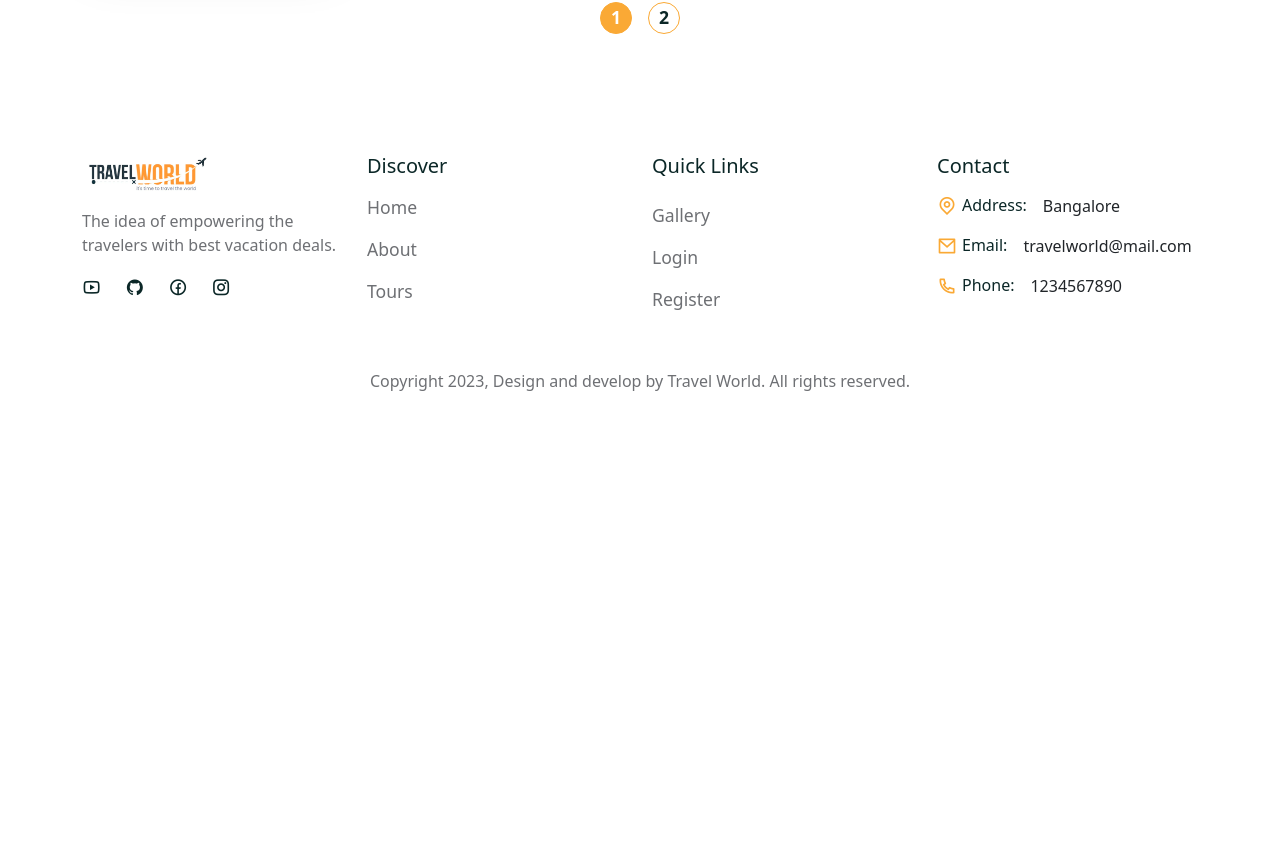
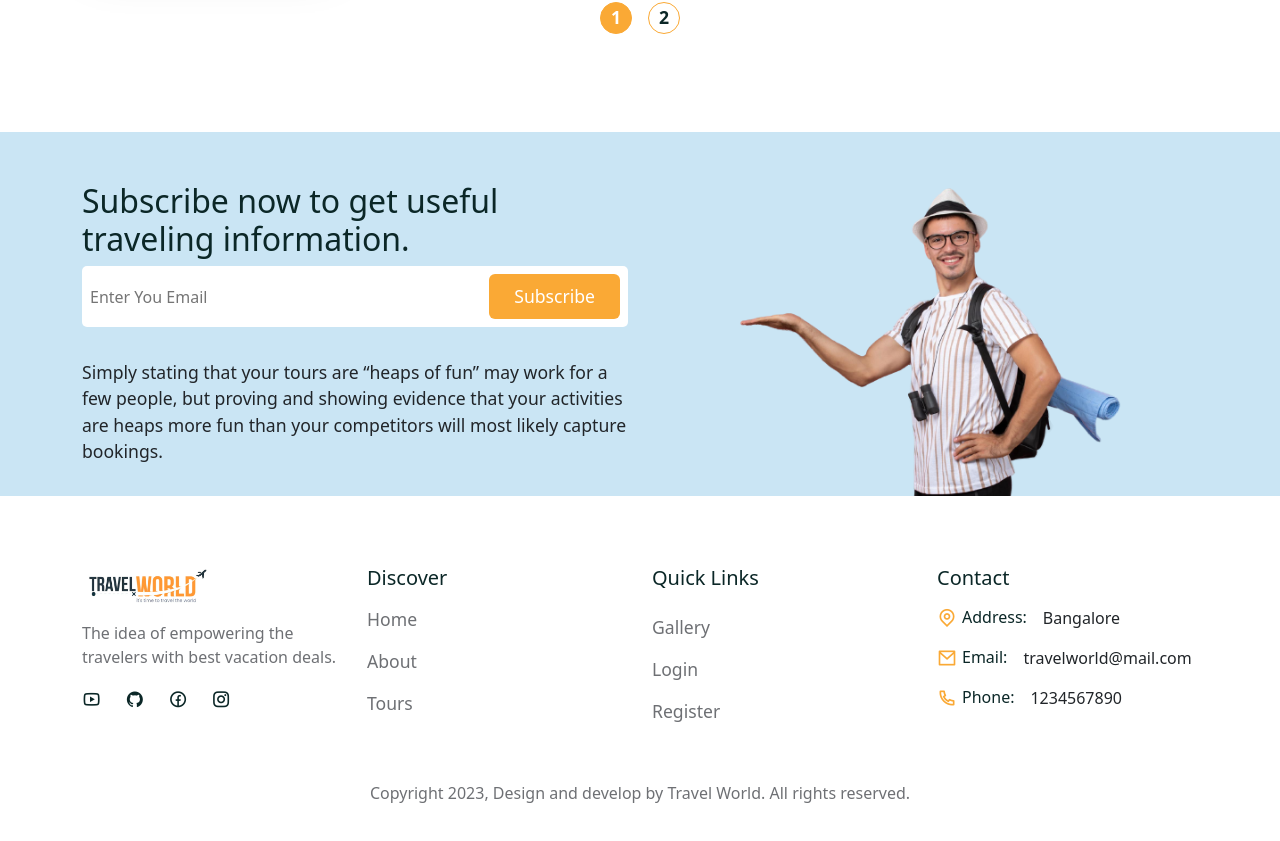
Before and after one commit to saisugavasi9951/Tour-React, a React (Create React App) app in the folder frontend/: page /tours in a window 1280 px wide. Shown: the part 1391-2232 px from the top of the page. Before the commit the page ends 1830 px from the top, so only its background shows below. Built offline with nearby package versions, Linux system fonts and the light colour scheme; a web font is replaced by a local one.

Commit message:
My Commit

```diff
--- a/frontend/src/pages/Tours.jsx
+++ b/frontend/src/pages/Tours.jsx
@@ -54,7 +54,7 @@ const Tours = () => {
                     </Row>
                 </Container>
             </section>
-
+            <NewsLetter />
         </>
     )
 }
```
